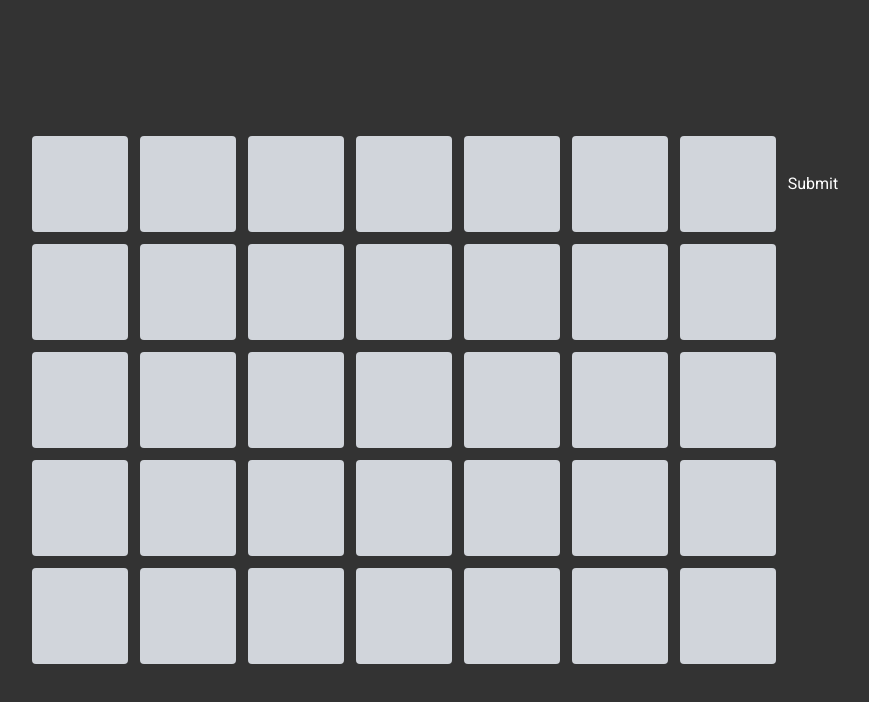
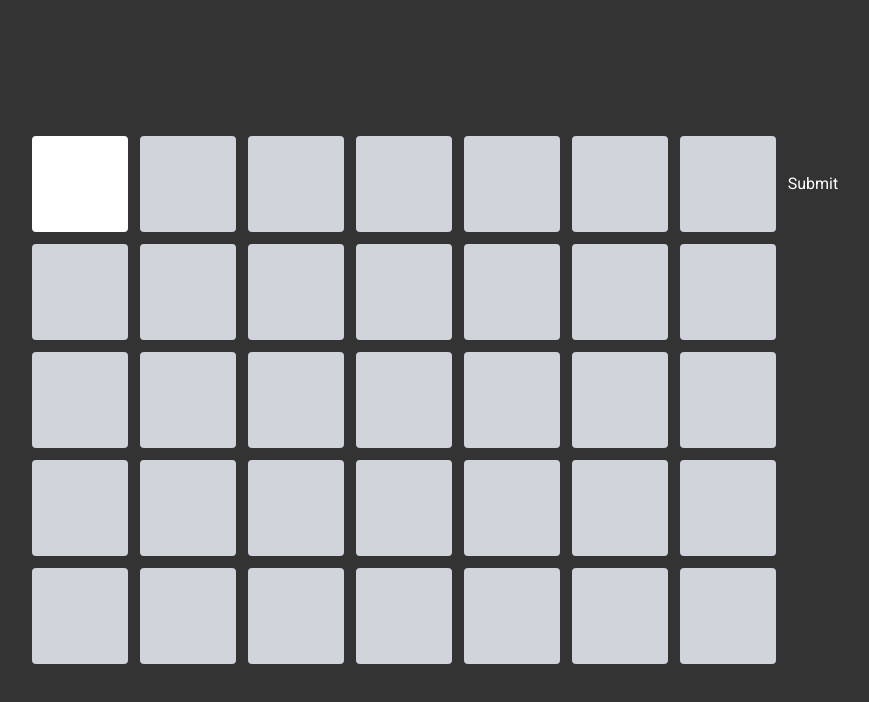
Before and after one commit to lezzercringe/wordlik-game, a Next.js app: page /game/1 in a window 1280 px wide. Shown: the top 702 px of the page, without its empty margins (205-1074 px from the left). Built offline with nearby package versions, Linux system fonts and the light colour scheme.

Commit message:
word status highligting + transitions

```diff
--- a/app/modules/Game/WordLetter.tsx
+++ b/app/modules/Game/WordLetter.tsx
@@ -1,13 +1,15 @@
 import { FC } from "react";
 
+export type StatusUnion = "correct" | "badly-placed" | "none" | "editing";
+
 type Props = {
-  status: "correct" | "badly-placed" | "none" | "editing";
+  status: StatusUnion;
   letter?: string;
 };
 
 export const WordLetter: FC<Props> = ({ letter = " ", status }) => {
   const className =
-    "p-3 w-24 rounded text-2xl text-bold text-black flex justify-center items-center aspect-square " +
+    "p-3 w-24 rounded text-2xl text-bold text-black flex justify-center items-center aspect-square transition " +
     (() => {
       switch (status) {
         case "correct":
--- a/app/modules/Game/WordRow.tsx
+++ b/app/modules/Game/WordRow.tsx
@@ -1,5 +1,5 @@
 import { FC, useState } from "react";
-import { WordLetter } from "./WordLetter";
+import { StatusUnion, WordLetter } from "./WordLetter";
 import { useKeyPress } from "@/app/hooks/useKeyPress";
 
 type Props = {
@@ -36,15 +36,31 @@ export const WordRow: FC<Props> = ({ word, isActive, isSubmitted, submit }) => {
       return;
     }
     setEnteredLetters((prev) => [...prev, key]);
+    console.log(`Length of arr is ${enteredLetters.length}`);
   };
 
   useKeyPress(typingHandler);
 
+  const computeStatus = (id: number): StatusUnion => {
+    if (isActive) {
+      return id === enteredLetters.length ||
+        (id === WORD_LENGTH - 1 && enteredLetters.length === WORD_LENGTH)
+        ? "editing"
+        : "none";
+    }
+    if (isSubmitted) {
+      if (enteredLetters[id] === word[id]) return "correct";
+      if (word.includes(enteredLetters[id])) return "badly-placed";
+    }
+    return "none";
+  };
+
   return (
     <div className="flex gap-3  ">
       {[...enteredLetters, ...NOT_ENTERED_LETTERS].map((letter, index) => (
-        <WordLetter key={index} status="none" letter={letter} />
+        <WordLetter key={index} status={computeStatus(index)} letter={letter} />
       ))}
+      {/* THIS SHOULD NOT WORK IF LINE IS NOT COMPLETE */}
       {isActive && <button onClick={submit}>Submit</button>}
     </div>
   );
```
